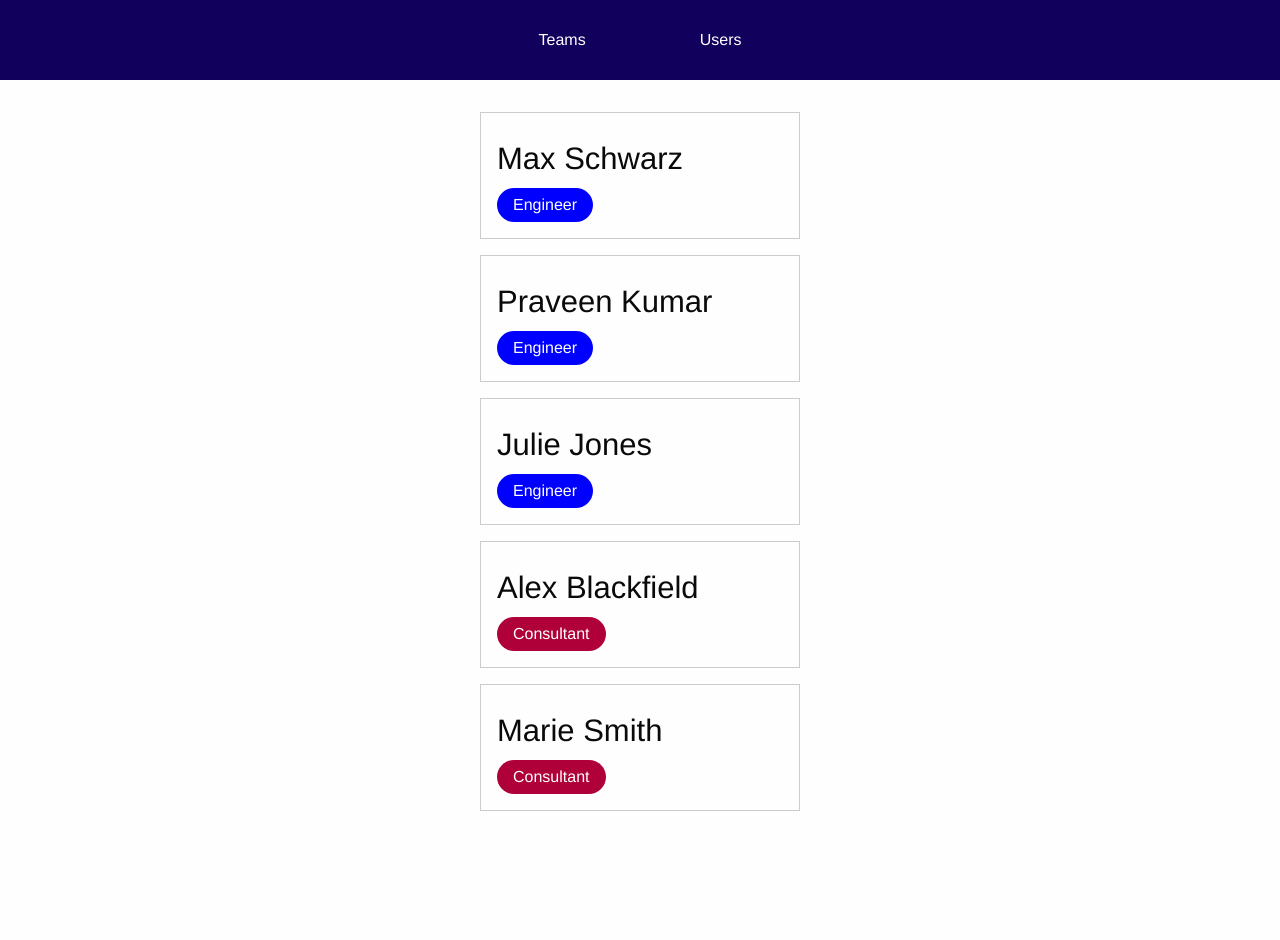
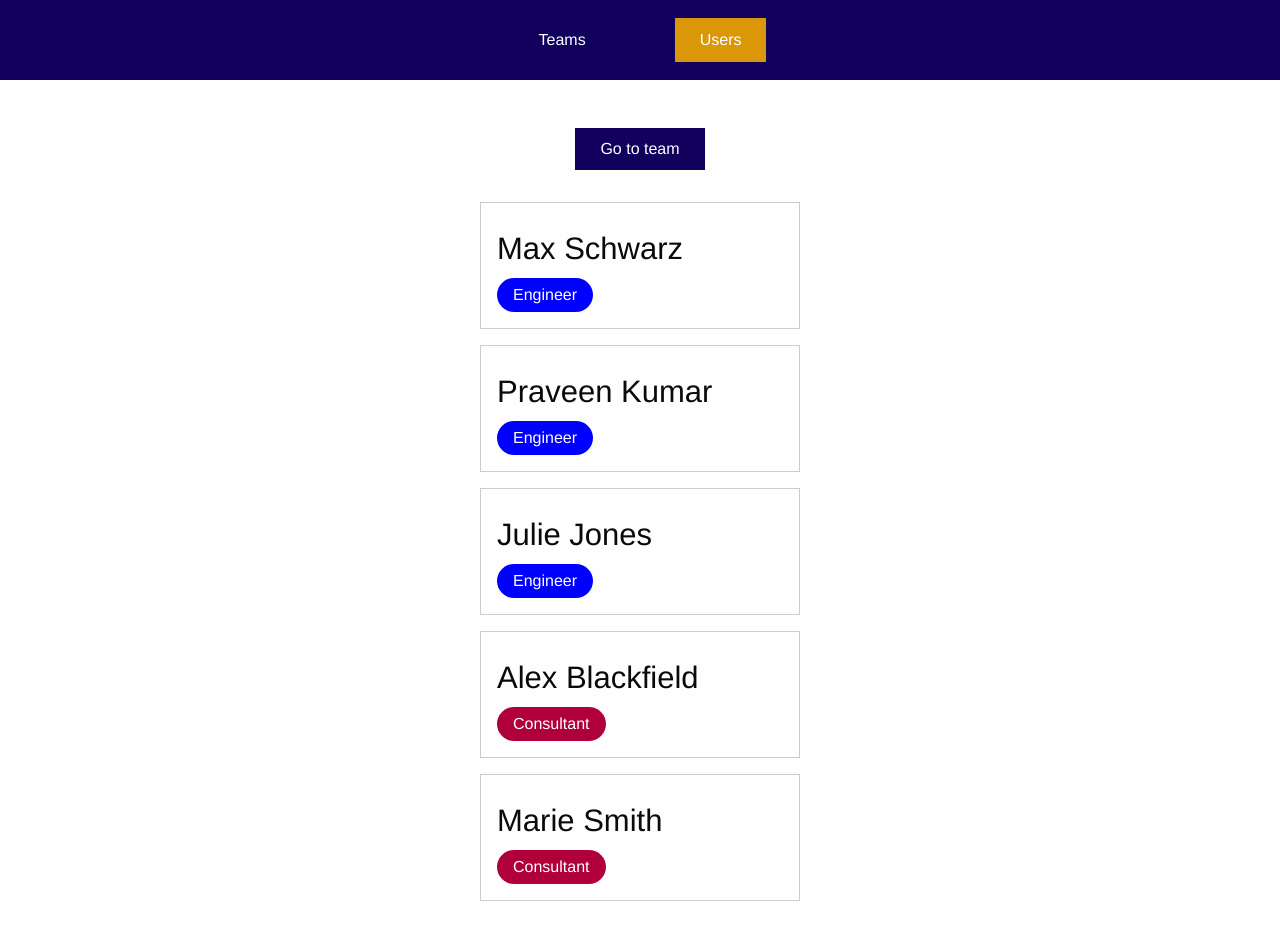
Before and after one commit to seriiserii825/vue-2, a Vue app: page /users in a window 1280 px wide. Shown: the top 940 px of the page. Before the commit the page ends 843 px from the top, so only its background shows below. Built offline with nearby package versions, Linux system fonts and the light colour scheme.

Commit message:
go to team

```diff
--- a/src/App.vue
+++ b/src/App.vue
@@ -80,5 +80,6 @@ html {
 }
 body {
   margin: 0;
+  min-height: 120vh;
 }
 </style>
--- /dev/null
+++ b/src/components/UI/BaseLink.vue
@@ -0,0 +1,31 @@
+<template>
+  <a class="link" @click="$emit('click')">
+    <slot></slot>
+  </a>
+</template>
+
+<script>
+export default {}
+</script>
+
+<style scoped lang="scss">
+.link {
+  font: inherit;
+  border: 1px solid transparent;
+  cursor: pointer;
+  color: white;
+  padding: 0.5rem 1.5rem;
+  display: inline-block;
+  text-decoration: none;
+  transition: all .3s ease-in;
+  background-color: #11005c;
+
+  &.router-link-active,
+  &:hover,
+  &:active {
+    color: #f1a80a;
+    border-color: #f1a80a;
+    background-color: #1a037e;
+  }
+}
+</style>
--- a/src/components/nav/TheNavigation.vue
+++ b/src/components/nav/TheNavigation.vue
@@ -2,37 +2,28 @@
   <header>
     <nav>
       <ul>
-        <li>
-          <button @click="setActivePage('teams-list')">Teams</button>
-        </li>
-        <li>
-          <button @click="setActivePage('users-list')">Users</button>
-        </li>
+        <router-link tag="li" exact to="/teams">
+          <base-link>Teams</base-link>
+        </router-link>
+        <router-link tag="li" exact to="/users">
+          <base-link>Users</base-link>
+        </router-link>
       </ul>
     </nav>
   </header>
 </template>
 
-<script>
-export default {
-  emits: ['set-page'],
-  methods: {
-    setActivePage (page) {
-      this.$emit('set-page', page)
-    }
-  }
-}
-</script>
-
-<style scoped>
+<style scoped lang="scss">
 header {
   width: 100%;
   height: 5rem;
   background-color: #11005c;
 }
+
 nav {
   height: 100%;
 }
+
 ul {
   list-style: none;
   margin: 0;
@@ -42,22 +33,13 @@ ul {
   justify-content: center;
   align-items: center;
 }
+
 li {
   margin: 0 2rem;
+
+  &.router-link-active a {
+    background-color: darken(#f1a80a, 5%);
+  }
 }
-button {
-  font: inherit;
-  background: transparent;
-  border: 1px solid transparent;
-  cursor: pointer;
-  color: white;
-  padding: 0.5rem 1.5rem;
-  display: inline-block;
-}
-button:hover,
-button:active {
-  color: #f1a80a;
-  border-color: #f1a80a;
-  background-color: #1a037e;
-}
+
 </style>
--- a/src/components/users/UsersList.vue
+++ b/src/components/users/UsersList.vue
@@ -1,7 +1,12 @@
 <template>
-  <ul>
-    <user-item v-for="user in users" :key="user.id" :name="user.fullName" :role="user.role"></user-item>
-  </ul>
+  <div>
+    <div class="go-to-teams">
+      <base-link @click="goToTeams">Go to team</base-link>
+    </div>
+    <ul>
+      <user-item v-for="user in users" :key="user.id" :name="user.fullName" :role="user.role"></user-item>
+    </ul>
+  </div>
 </template>
 
 <script>
@@ -11,15 +16,29 @@ export default {
   components: {
     UserItem
   },
+  methods: {
+    goToTeams () {
+      this.$router.push('/teams')
+    }
+  },
   inject: ['users']
 }
 </script>
 
-<style scoped>
+<style scoped lang="scss">
 ul {
   list-style: none;
   margin: 2rem auto;
   max-width: 20rem;
   padding: 0;
 }
+
+.go-to-teams {
+  margin-top: 3rem;
+  text-align: center;
+
+  button {
+    display: inline-block;
+  }
+}
 </style>
--- a/src/main.js
+++ b/src/main.js
@@ -2,11 +2,14 @@ import Vue from 'vue'
 import App from './App.vue'
 import VueRouter from 'vue-router'
 import router from '@/routes'
+import BaseLink from '@/components/UI/BaseLink'
 
 Vue.use(VueRouter)
 
 Vue.config.productionTip = false
 
+Vue.component('base-link', BaseLink)
+
 new Vue({
   render: h => h(App),
   router
```
